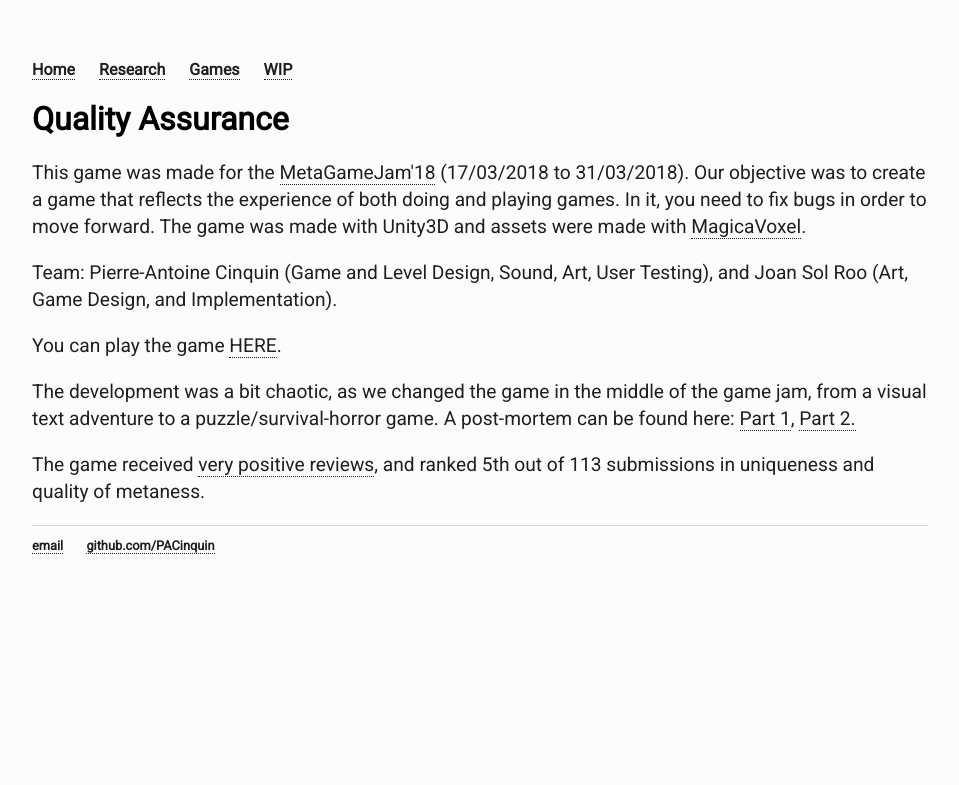
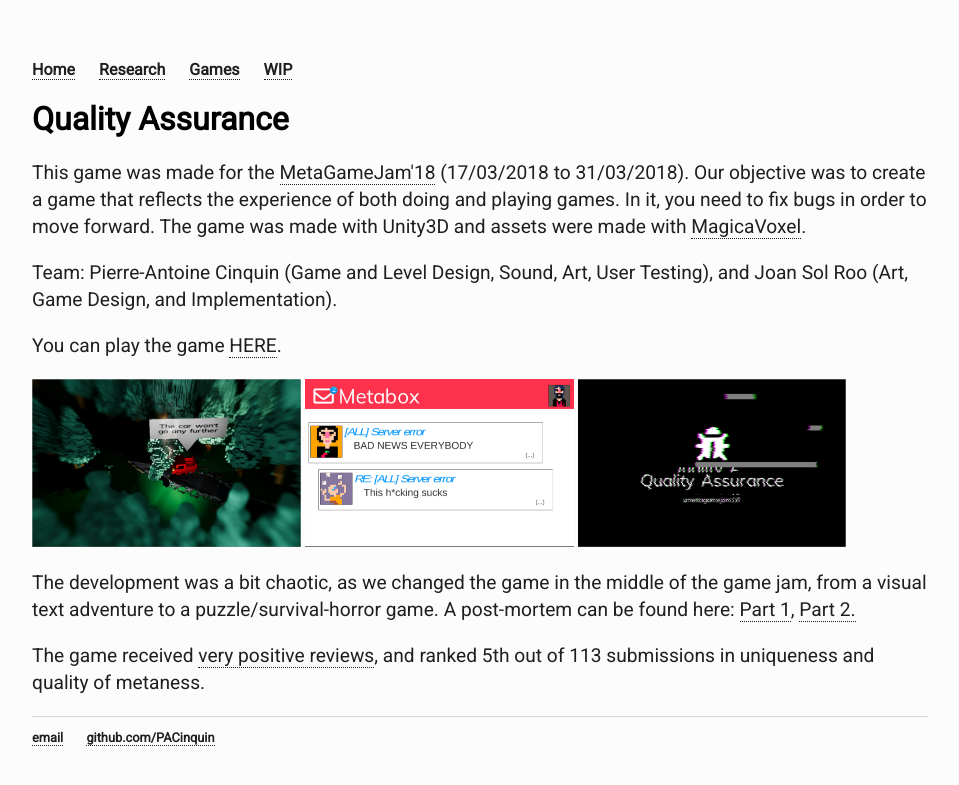
Before and after one commit to PACinquin/pacinquin.github.io, a Jekyll site: the page built from games/qa.html, in a window 1280 px wide. Shown: the top 785 px of the page, without its empty margins (160-1119 px from the left). Built offline with Jekyll 4.4.1, drawn with Linux system fonts in a browser that asks for light colours.

Commit message:
Update qa.html

```diff
--- a/games/qa.html
+++ b/games/qa.html
@@ -8,8 +8,10 @@ title: PAC website - Games - Quality Assurance
 	<p>This game was made for the <a href="https://itch.io/jam/metagamejam">MetaGameJam'18</a> (17/03/2018 to 31/03/2018). Our objective was to create a game that reflects the experience of both doing and playing games. In it, you need to fix bugs in order to move forward. The game was made with Unity3D and assets were made with <a href="https://ephtracy.github.io/">MagicaVoxel</a>.</p>
 	<p>Team: Pierre-Antoine Cinquin (Game and Level Design, Sound, Art, User Testing), and Joan Sol Roo (Art, Game Design, and Implementation).</p>
 	<p>You can play the game <a href="https://solroo.itch.io/mgj18-qa">HERE</a>.</p>
+	<img class="screenshot" src="/games/img/QA_screen1.png">
+	<img class="screenshot" src="/games/img/QA_screen2.png">
+	<img class="screenshot" src="/games/img/QA_screen3.png">
 	<p>The development was a bit chaotic, as we changed the game in the middle of the game jam, from a visual text adventure to a puzzle/survival-horror game. A post-mortem can be found here: <a href="https://solroo.itch.io/mgj18-qa/devlog/30218/quality-assurance-a-pseudo-post-mortem-part-1">Part 1</a>, <a href="https://solroo.itch.io/mgj18-qa/devlog/30233/quality-assurance-a-pseudo-post-mortem-part-2">Part 2.</a></p>
 	<p>The game received <a href="https://itch.io/jam/metagamejam/rate/238177">very positive reviews</a>, and ranked 5th out of 113 submissions in uniqueness and quality of metaness.</p>
 
-
 </div><!-- /.blurb -->
```
